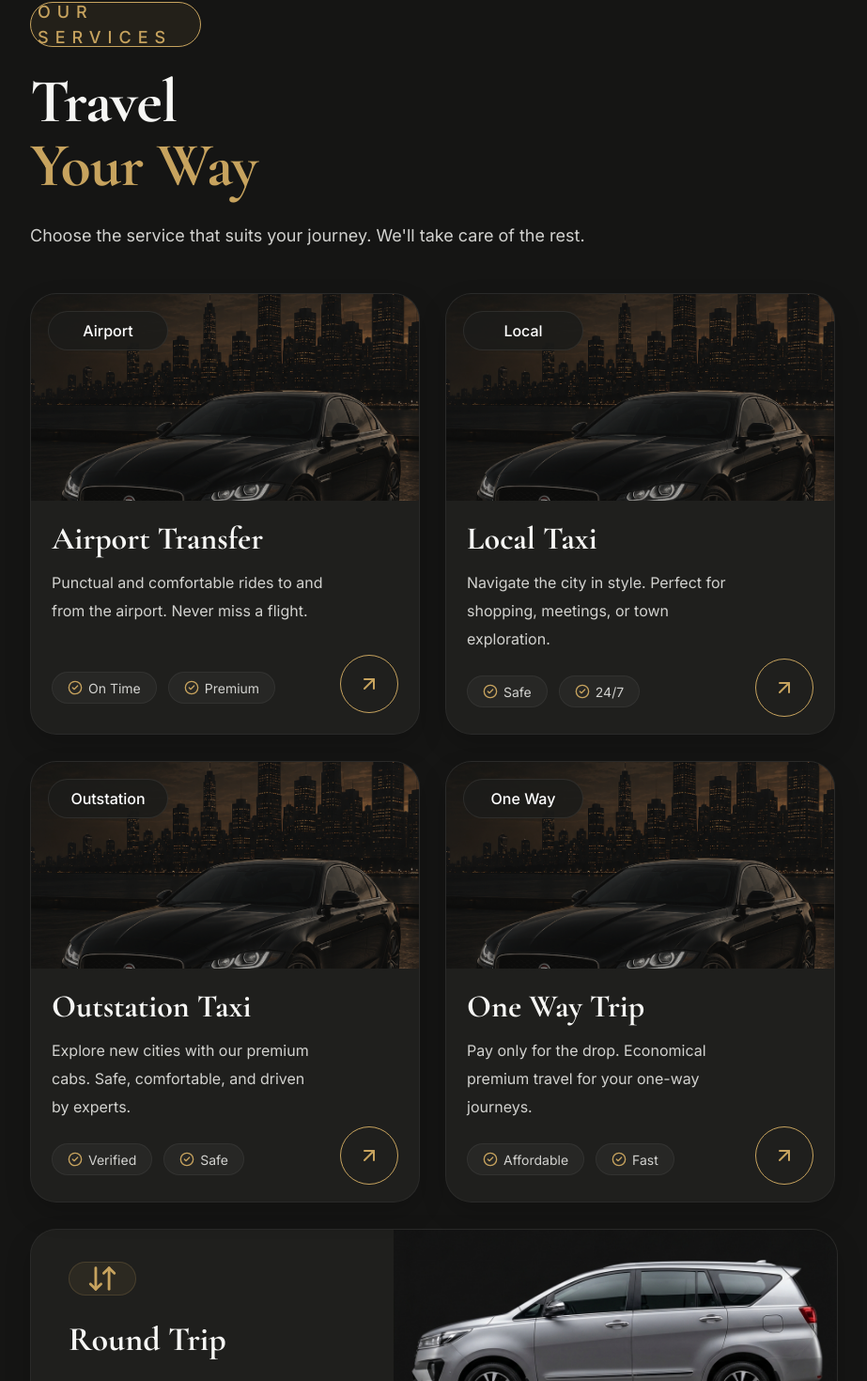
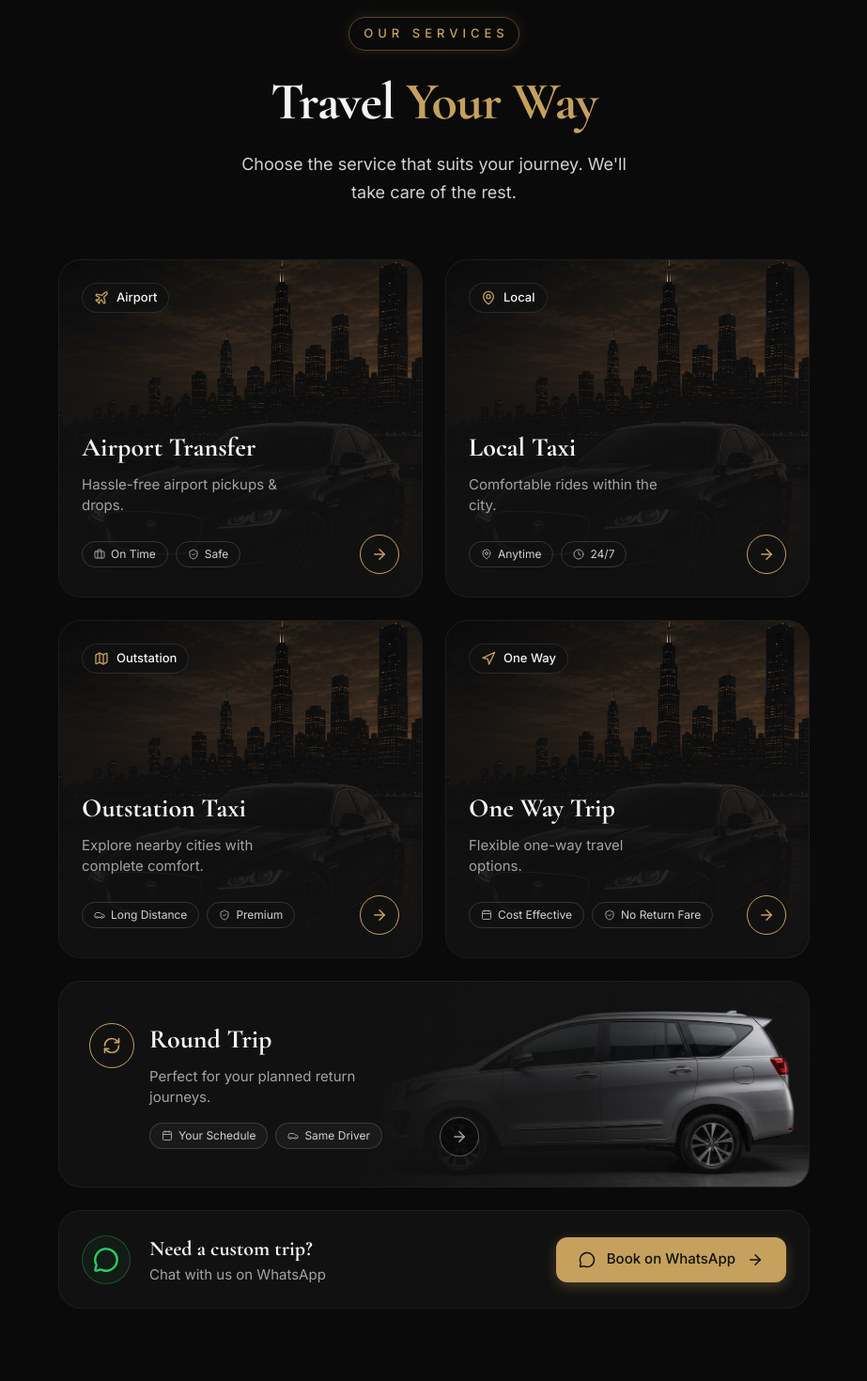
Before and after one commit to dhivithoff/Y2S-cabs, a Next.js app: page / in a window 1280 px wide. Shown: the part 1520-2990 px from the top of the page at 94% size, without its empty margins (178-1101 px from the left). Built offline with nearby package versions, Linux system fonts and the light colour scheme.

Commit message:
services

```diff
--- a/src/components/home/ServicesSection.tsx
+++ b/src/components/home/ServicesSection.tsx
@@ -1,4 +1,6 @@
-import { MessageCircle, ArrowRight, ArrowUpRight, CheckCircle2, ArrowDownUp } from "lucide-react";
+"use client";
+
+import { MessageCircle, ArrowRight, Plane, MapPin, Map, Navigation, RefreshCw, Briefcase, ShieldCheck, Clock, Calendar, Car } from "lucide-react";
 import Link from "next/link";
 import Image from "next/image";
 
@@ -6,163 +8,217 @@ export default function ServicesSection() {
   const services = [
     {
       title: "Airport Transfer",
-      description: "Punctual and comfortable rides to and from the airport. Never miss a flight.",
+      description: "Hassle-free airport pickups & drops.",
       category: "Airport",
-      features: ["On Time", "Premium"],
-      image: "/hero-mobile-bg.png", // Placeholder
-      link: "/services#airport"
+      categoryIcon: <Plane className="w-4 h-4 text-[#C5A15D]" />,
+      features: [
+        { name: "On Time", icon: <Briefcase className="w-3 h-3 text-[#A3A3A3]" /> },
+        { name: "Safe", icon: <ShieldCheck className="w-3 h-3 text-[#A3A3A3]" /> }
+      ],
+      image: "/hero-mobile-bg.png", // Replace with an actual airport background image later
+      link: "https://wa.me/919790279217?text=Hi%2C%20I%20would%20like%20to%20book%20an%20airport%20transfer."
     },
     {
       title: "Local Taxi",
-      description: "Navigate the city in style. Perfect for shopping, meetings, or town exploration.",
+      description: "Comfortable rides within the city.",
       category: "Local",
-      features: ["Safe", "24/7"],
-      image: "/hero-mobile-bg.png", // Placeholder
-      link: "/services#local"
+      categoryIcon: <MapPin className="w-4 h-4 text-[#C5A15D]" />,
+      features: [
+        { name: "Anytime", icon: <MapPin className="w-3 h-3 text-[#A3A3A3]" /> },
+        { name: "24/7", icon: <Clock className="w-3 h-3 text-[#A3A3A3]" /> }
+      ],
+      image: "/hero-mobile-bg.png", // Replace with an actual local city background image later
+      link: "https://wa.me/919790279217?text=Hi%2C%20I%20would%20like%20to%20book%20a%20local%20taxi."
     },
     {
       title: "Outstation Taxi",
-      description: "Explore new cities with our premium cabs. Safe, comfortable, and driven by experts.",
+      description: "Explore nearby cities with complete comfort.",
       category: "Outstation",
-      features: ["Verified", "Safe"],
-      image: "/hero-mobile-bg.png", // Placeholder
-      link: "/services#outstation"
+      categoryIcon: <Map className="w-4 h-4 text-[#C5A15D]" />,
+      features: [
+        { name: "Long Distance", icon: <Car className="w-3 h-3 text-[#A3A3A3]" /> },
+        { name: "Premium", icon: <ShieldCheck className="w-3 h-3 text-[#A3A3A3]" /> }
+      ],
+      image: "/hero-mobile-bg.png", // Replace with an actual highway background image later
+      link: "https://wa.me/919790279217?text=Hi%2C%20I%20would%20like%20to%20book%20an%20outstation%20taxi."
     },
     {
       title: "One Way Trip",
-      description: "Pay only for the drop. Economical premium travel for your one-way journeys.",
+      description: "Flexible one-way travel options.",
       category: "One Way",
-      features: ["Affordable", "Fast"],
-      image: "/hero-mobile-bg.png", // Placeholder
-      link: "/services#oneway"
+      categoryIcon: <Navigation className="w-4 h-4 text-[#C5A15D]" />,
+      features: [
+        { name: "Cost Effective", icon: <Calendar className="w-3 h-3 text-[#A3A3A3]" /> },
+        { name: "No Return Fare", icon: <ShieldCheck className="w-3 h-3 text-[#A3A3A3]" /> }
+      ],
+      image: "/hero-mobile-bg.png", // Replace with an actual road background image later
+      link: "https://wa.me/919790279217?text=Hi%2C%20I%20would%20like%20to%20book%20a%20one-way%20trip."
     }
   ];
 
   return (
-    <section className="bg-[#151514] pt-[64px] pb-[56px] px-[24px] lg:px-[40px] flex flex-col items-center">
-      <div className="w-full flex flex-col items-center max-w-[860px]">
+    <section className="bg-[#0a0a0a] pt-[80px] pb-[80px] px-[24px] lg:px-[40px] flex flex-col items-center">
+      <div className="w-full flex flex-col items-center max-w-[800px]">
 
         {/* Header Layout Structure */}
-        <div className="w-full flex flex-col items-start text-left mb-[44px]">
+        <div className="w-full flex flex-col items-center text-center mb-[56px]">
           {/* Service Badge */}
-          <div className="w-[182px] h-[48px] rounded-full bg-[rgba(197,161,93,0.08)] border border-[#C7A35E] flex items-center justify-center mb-[24px]">
-            <span className="font-sans font-medium text-[18px] tracking-[7px] text-[#C7A35E] uppercase ml-[7px]">OUR SERVICES</span>
+          <div className="w-[182px] h-[36px] rounded-full bg-transparent border border-[#C5A15D]/40 flex items-center justify-center mb-[24px] shadow-[0_0_15px_rgba(197,161,93,0.15)]">
+            <span className="font-sans font-medium text-[13px] tracking-[5px] text-[#C5A15D] uppercase ml-[5px]">OUR SERVICES</span>
           </div>
 
           {/* Heading */}
-          <h2 className="font-serif font-bold text-[48px] lg:text-[66px] leading-[1.1] lg:leading-[68px] tracking-[-1px] w-full max-w-[620px] mb-[24px]">
-            <span className="block text-[#F6F6F4]">Travel</span>
-            <span className="block text-[#C7A35E]">Your Way</span>
+          <h2 className="font-serif font-bold text-[48px] lg:text-[56px] leading-[1.1] tracking-[-1px] mb-[20px]">
+            <span className="text-[#F5F5F5]">Travel </span>
+            <span className="text-[#C5A15D]">Your Way</span>
           </h2>
 
           {/* Description */}
-          <p className="font-sans font-normal text-[18px] leading-[34px] w-full max-w-[600px] text-[#D2D2CF]">
+          <p className="font-sans font-normal text-[18px] leading-[30px] w-full max-w-[450px] text-[#D2D2CF]">
             Choose the service that suits your journey. We'll take care of the rest.
           </p>
         </div>
 
-        {/* Service Grid */}
-        <div className="w-full grid grid-cols-1 lg:grid-cols-2 gap-[24px] gap-y-[28px] mb-[28px]">
+        {/* Service Grid - Compact Size */}
+        <div className="w-full grid grid-cols-1 md:grid-cols-2 gap-[24px] mb-[24px]">
           {services.map((service, index) => (
             <div
               key={index}
-              className="w-full lg:w-[415px] h-auto lg:h-[470px] rounded-[28px] bg-[#1F1F1D] border border-[rgba(255,255,255,0.05)] shadow-[0_12px_28px_rgba(0,0,0,0.18)] overflow-hidden relative group flex flex-col"
+              className="w-full h-[360px] rounded-[24px] bg-[#111111] overflow-hidden relative group flex flex-col border border-[rgba(255,255,255,0.05)]"
             >
-              {/* Card Hero Image */}
-              <div className="w-full h-[220px] relative flex-shrink-0">
+              {/* Background Image full cover */}
               <Image
                 src={service.image}
                 alt={service.title}
                 fill
                 sizes="(max-width: 768px) 100vw, 50vw"
-                  className="object-cover transition-transform duration-700 ease-out group-hover:scale-105 opacity-60 group-hover:opacity-80"
+                className="object-cover transition-transform duration-700 ease-out group-hover:scale-110 z-0"
               />
 
-                {/* Category Badge */}
-                <div className="absolute top-[18px] left-[18px] w-[128px] h-[42px] rounded-full bg-[rgba(28,28,26,0.90)] border border-[rgba(255,255,255,0.08)] flex items-center justify-center z-10">
-                  <span className="font-sans font-medium text-[16px] text-white">{service.category}</span>
-                </div>
+              {/* Gradient Overlay bottom to top */}
+              <div className="absolute inset-0 bg-gradient-to-t from-[#111111] via-[#111111]/80 to-transparent z-10"></div>
+
+              <div className="relative z-20 flex flex-col h-full p-[24px]">
+                {/* Top Badge */}
+                <div className="w-max h-[32px] rounded-full bg-[#111111]/80 backdrop-blur-md border border-[rgba(255,255,255,0.1)] flex items-center px-[12px] gap-[8px]">
+                  {service.categoryIcon}
+                  <span className="font-sans font-medium text-[13px] text-[#F5F5F5]">{service.category}</span>
                 </div>
 
-              {/* Service Details */}
-              <div className="flex flex-col flex-grow px-[22px] pt-[22px] pb-[32px] relative">
-                <h3 className="font-serif font-bold text-[34px] leading-[38px] text-[#F6F6F4] mb-[12px]">
+                {/* Spacer */}
+                <div className="flex-grow"></div>
+
+                {/* Bottom Content */}
+                <div>
+                  <h3 className="font-serif font-bold text-[28px] text-[#F5F5F5] mb-[8px]">
                     {service.title}
                   </h3>
-
-                <p className="font-sans font-normal text-[16px] leading-[30px] w-full max-w-[290px] text-[#D2D2CF] mb-[24px]">
+                  <p className="font-sans font-normal text-[15px] leading-[22px] text-[#A3A3A3] mb-[20px] max-w-[220px]">
                     {service.description}
                   </p>
 
-                {/* Feature Pills */}
-                <div className="flex items-center gap-[12px] mt-auto">
+                  {/* Features & Arrow */}
+                  <div className="flex items-center justify-between">
+                    <div className="flex gap-[8px]">
                       {service.features.map((feature, idx) => (
-                    <div key={idx} className="h-[34px] rounded-full bg-[rgba(255,255,255,0.04)] border border-[rgba(255,255,255,0.05)] px-[16px] flex items-center justify-center gap-[6px]">
-                      <CheckCircle2 className="w-[16px] h-[16px] text-[#C7A35E]" />
-                      <span className="font-sans text-[14px] text-[#D2D2CF]">{feature}</span>
+                        <div key={idx} className="h-[28px] rounded-full bg-transparent border border-[rgba(255,255,255,0.15)] px-[12px] flex items-center gap-[6px]">
+                          {feature.icon}
+                          <span className="font-sans font-normal text-[12px] text-[#D2D2CF]">{feature.name}</span>
                         </div>
                       ))}
                     </div>
 
-                {/* Arrow Button */}
                     <Link
                       href={service.link}
-                  className="absolute bottom-[22px] right-[22px] w-[62px] h-[62px] rounded-full border border-[#C7A35E] bg-transparent flex items-center justify-center hover:bg-[#C7A35E]/10 transition-colors z-20"
+                      target="_blank"
+                      className="w-[42px] h-[42px] rounded-full border border-[#C5A15D] flex items-center justify-center hover:bg-[#C5A15D]/10 transition-colors flex-shrink-0"
                     >
-                  <ArrowUpRight className="w-[24px] h-[24px] text-[#C7A35E]" />
+                      <ArrowRight className="w-[18px] h-[18px] text-[#C5A15D]" />
                     </Link>
+                  </div>
+                </div>
               </div>
             </div>
           ))}
         </div>
 
-        {/* Featured Wide Card (Round Trip) */}
-        <div className="w-full lg:w-[860px] h-auto lg:h-[220px] rounded-[28px] bg-[#1F1F1D] border border-[rgba(255,255,255,0.05)] shadow-[0_12px_28px_rgba(0,0,0,0.18)] flex flex-col lg:flex-row overflow-hidden mb-[28px]">
-          {/* Left Content (45%) */}
-          <div className="w-full lg:w-[45%] h-full flex flex-col justify-center p-[28px] lg:p-[40px]">
-            <div className="w-[72px] h-[72px] rounded-full bg-[rgba(197,161,93,0.08)] border border-[rgba(197,161,93,0.18)] flex items-center justify-center mb-[20px]">
-              <ArrowDownUp className="w-[34px] h-[34px] text-[#C7A35E]" />
-            </div>
-            <h3 className="font-serif font-bold text-[36px] text-[#F6F6F4] mb-[16px]">Round Trip</h3>
-            <Link
-              href="/services#roundtrip"
-              className="flex items-center gap-[12px] text-[#C7A35E] font-sans font-medium text-[16px] hover:underline"
-            >
-              Learn More
-              <ArrowRight className="w-[20px] h-[20px]" />
-            </Link>
-          </div>
-          {/* Vehicle Image (55%) */}
-          <div className="w-full lg:w-[55%] h-[200px] lg:h-full relative">
+        {/* Round Trip Wide Card */}
+        <div className="w-full h-[220px] rounded-[24px] bg-[#111111] overflow-hidden relative group flex mb-[24px] border border-[rgba(255,255,255,0.05)]">
+          {/* Background Image on Right */}
+          <div className="absolute right-0 top-0 bottom-0 w-[60%] z-0">
              <Image
                 src="/innova.png"
                 alt="Round Trip Vehicle"
                 fill
                 sizes="(max-width: 1024px) 100vw, 50vw"
-                className="object-cover lg:object-left"
+                className="object-cover object-left"
              />
+             {/* Gradient fade to left */}
+             <div className="absolute inset-0 bg-gradient-to-r from-[#111111] via-[#111111]/80 to-transparent"></div>
+          </div>
+          {/* Gradient fade from bottom to top for mobile */}
+          <div className="absolute inset-0 bg-gradient-to-t from-[#111111] via-[#111111]/60 to-transparent md:hidden z-10"></div>
+
+          {/* Content */}
+          <div className="relative z-20 flex flex-col justify-center h-full p-[24px] md:p-[32px] w-full md:w-[60%]">
+            <div className="flex items-start gap-[16px]">
+              <div className="w-[48px] h-[48px] rounded-full border border-[#C5A15D] flex items-center justify-center flex-shrink-0 mt-[4px]">
+                <RefreshCw className="w-[20px] h-[20px] text-[#C5A15D]" />
+              </div>
+              <div className="flex flex-col">
+                <h3 className="font-serif font-bold text-[28px] text-[#F5F5F5] mb-[8px]">
+                  Round Trip
+                </h3>
+                <p className="font-sans font-normal text-[15px] leading-[22px] text-[#A3A3A3] mb-[16px] max-w-[240px]">
+                  Perfect for your planned return journeys.
+                </p>
+                <div className="flex gap-[8px]">
+                  <div className="h-[28px] rounded-full bg-[#1a1a1a] border border-[rgba(255,255,255,0.15)] px-[12px] flex items-center gap-[6px]">
+                    <Calendar className="w-[12px] h-[12px] text-[#A3A3A3]" />
+                    <span className="font-sans font-normal text-[12px] text-[#D2D2CF]">Your Schedule</span>
+                  </div>
+                  <div className="h-[28px] rounded-full bg-[#1a1a1a] border border-[rgba(255,255,255,0.15)] px-[12px] flex items-center gap-[6px]">
+                    <Car className="w-[12px] h-[12px] text-[#A3A3A3]" />
+                    <span className="font-sans font-normal text-[12px] text-[#D2D2CF]">Same Driver</span>
+                  </div>
+                </div>
+              </div>
+            </div>
+
+            {/* Arrow on mobile absolute bottom right, on desktop absolute bottom right of card */}
+            <Link
+              href="https://wa.me/919790279217?text=Hi%2C%20I%20would%20like%20to%20book%20a%20round%20trip."
+              target="_blank"
+              className="absolute bottom-[24px] md:bottom-[32px] right-[24px] md:right-[32px] w-[42px] h-[42px] rounded-full border border-[rgba(255,255,255,0.3)] bg-black/40 flex items-center justify-center hover:bg-[#C5A15D]/20 transition-colors z-20"
+            >
+              <ArrowRight className="w-[18px] h-[18px] text-[#A3A3A3]" />
+            </Link>
           </div>
         </div>
 
         {/* WhatsApp CTA Banner */}
-        <div className="w-full lg:w-[860px] h-auto lg:h-[140px] bg-[#1E1E1C] rounded-[28px] border border-[rgba(255,255,255,0.05)] p-[28px] flex flex-col lg:flex-row items-center justify-between gap-[24px]">
-          {/* Left Info */}
-          <div className="flex flex-col items-center lg:items-start text-center lg:text-left gap-[8px]">
-            <h3 className="font-serif font-bold text-[34px] text-[#F6F6F4]">Need a custom trip?</h3>
-            <p className="font-sans font-normal text-[18px] text-[#CFCFCB]">Our support team is available 24/7 to assist you.</p>
+        <div className="w-full h-auto min-h-[100px] rounded-[24px] bg-[#111111] border border-[rgba(255,255,255,0.05)] p-[24px] flex flex-col md:flex-row items-center justify-between gap-[20px]">
+
+          <div className="flex items-center gap-[20px] w-full md:w-auto">
+            <div className="w-[52px] h-[52px] rounded-full border border-[#25D366]/30 flex items-center justify-center bg-[rgba(37,211,102,0.05)] flex-shrink-0">
+              <MessageCircle className="w-[28px] h-[28px] text-[#25D366]" />
+            </div>
+            <div className="flex flex-col">
+              <span className="font-serif font-bold text-[22px] text-[#F5F5F5]">Need a custom trip?</span>
+              <span className="font-sans text-[15px] text-[#A3A3A3]">Chat with us on WhatsApp</span>
+            </div>
           </div>
 
-          {/* CTA Button */}
-          <a
-            href="https://wa.me/919790279217?text=Hi%2C%20I%20would%20like%20to%20plan%20a%20custom%20trip."
+          <Link
+            href="https://wa.me/919790279217"
             target="_blank"
-            rel="noopener noreferrer"
-            className="w-full lg:w-[350px] h-[64px] bg-[#C7A35E] rounded-[16px] flex items-center justify-center gap-[12px] hover:bg-[#b89555] transition-colors flex-shrink-0 shadow-[0_6px_16px_rgba(0,0,0,0.12)]"
+            className="w-full md:w-auto h-[48px] rounded-[12px] bg-[#C5A15D] px-[24px] flex items-center justify-center gap-[12px] hover:bg-[#b89555] transition-colors shadow-[0_4px_14px_rgba(197,161,93,0.3)]"
           >
-            <MessageCircle className="w-[24px] h-[24px] text-[#171717]" />
-            <span className="font-sans font-semibold text-[20px] text-[#171717]">Book on WhatsApp</span>
-            <ArrowRight className="w-[22px] h-[22px] text-[#171717]" />
-          </a>
+            <MessageCircle className="w-[18px] h-[18px] text-[#111111]" />
+            <span className="font-sans font-medium text-[15px] text-[#111111]">Book on WhatsApp</span>
+            <ArrowRight className="w-[18px] h-[18px] text-[#111111]" />
+          </Link>
+
         </div>
 
       </div>
```
Lines whose indentation alone changed are shown as unchanged.
